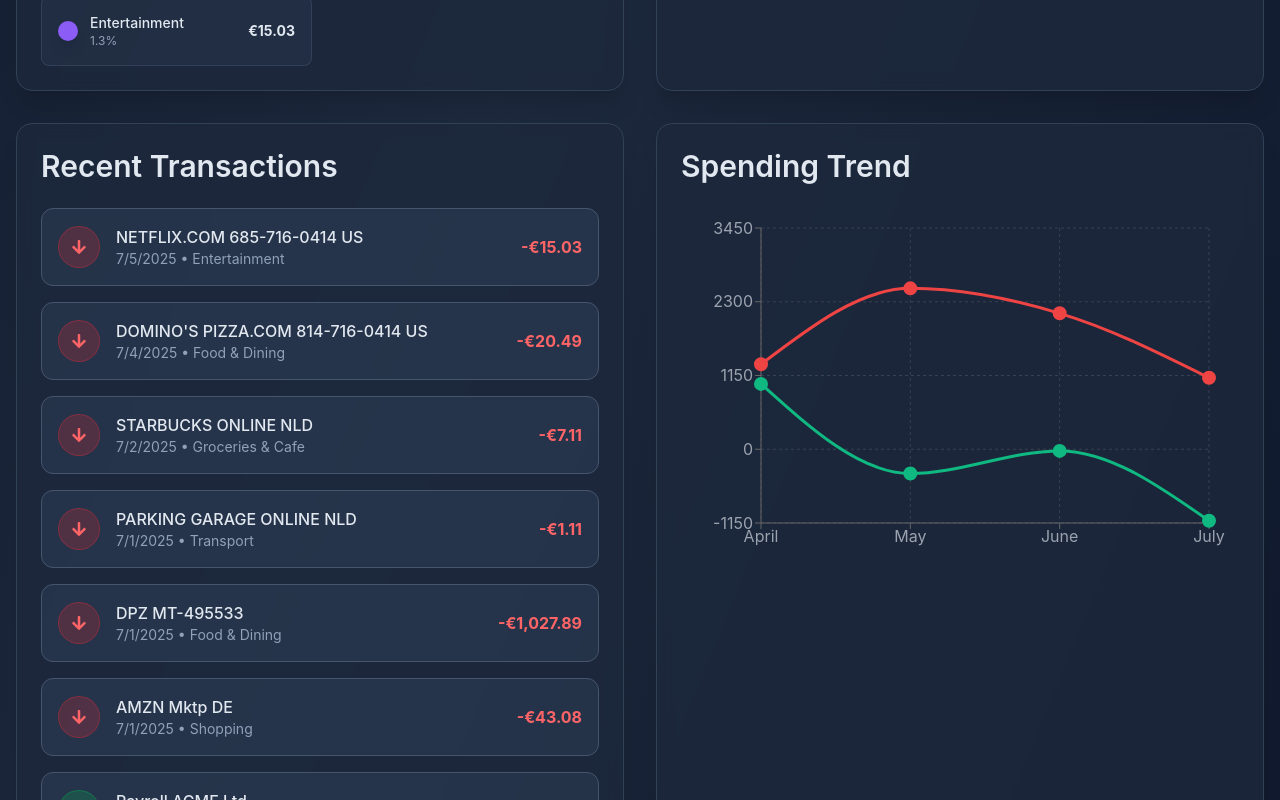
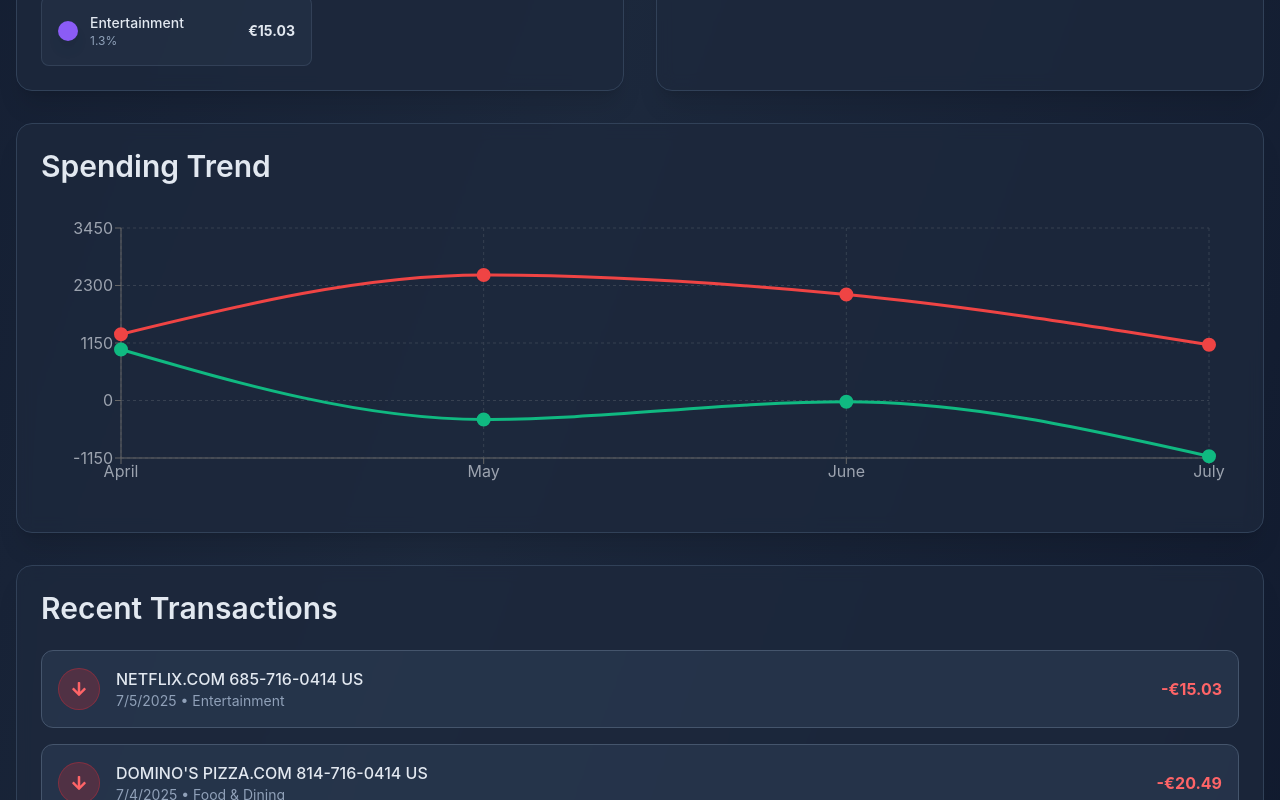
Before and after one commit to vikingnope/code-sprint, a React (Vite) app: page / in a window 1280 px wide. Shown: the part 1800-2600 px from the top of the page. Built offline with nearby package versions, Linux system fonts and the light colour scheme.

Commit message:
adjusted dashboard layoutt

```diff
--- a/src/components/dashboard/SpendingTrend.jsx
+++ b/src/components/dashboard/SpendingTrend.jsx
@@ -9,10 +9,10 @@ const SpendingTrend = ({ monthlyData }) => {
   }))
 
   return (
-    <div className="bg-slate-800/80 backdrop-blur-sm rounded-2xl shadow-xl border border-slate-700 p-6 hover:shadow-2xl transition-all duration-300">
+    <div className="bg-slate-800/80 backdrop-blur-sm rounded-2xl shadow-xl border border-slate-700 p-6 hover:shadow-2xl transition-all duration-300 h-fit">
       <h2 className="text-2xl font-bold text-slate-200 mb-6">Spending Trend</h2>
-      <ResponsiveContainer width="100%" height={350}>
-        <LineChart data={monthlyChartData} margin={{ top: 20, right: 30, left: 20, bottom: 5 }}>
+      <ResponsiveContainer width="100%" height={300}>
+        <LineChart data={monthlyChartData} margin={{ top: 20, right: 30, left: 20, bottom: 20 }}>
           <CartesianGrid strokeDasharray="3 3" stroke="#374151" />
           <XAxis dataKey="month" tick={{ fill: '#9ca3af' }} />
           <YAxis tick={{ fill: '#9ca3af' }} />
--- a/src/pages/Dashboard.jsx
+++ b/src/pages/Dashboard.jsx
@@ -104,12 +104,14 @@ const Dashboard = () => {
           <ExpenseSummary monthlyData={monthlyData} transactions={transactions} />
         </div>
 
-        <div className="grid grid-cols-1 lg:grid-cols-2 gap-8 mb-8">
-          {/* Recent Transactions */}
+        {/* Monthly Spending Trend */}
+        <div className="mb-8">
+          <SpendingTrend monthlyData={monthlyData} />
+        </div>
+
+        {/* Recent Transactions */}
+        <div className="mb-8">
           <RecentTransactions transactions={transactions} />
-
-          {/* Monthly Spending Trend */}
-          <SpendingTrend monthlyData={monthlyData} />
         </div>
       </div>
 
```
